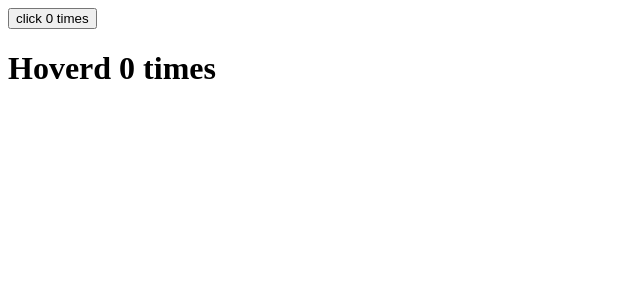
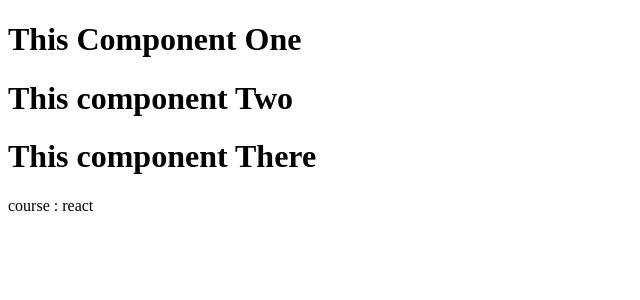
Before and after one commit to Ryuuutaaa/react-udemy, a React (Vite) app: page / in a window 1280 px wide. Shown: the top 300 px of the page, without its empty margins (0-640 px from the left). Built offline with nearby package versions, Linux system fonts and the light colour scheme.

Commit message:
props darling

```diff
--- a/src/App.jsx
+++ b/src/App.jsx
@@ -1,28 +1,10 @@
-import ClickCounterByRP from "./components/ClickCounterByRP";
-import Counter from "./components/Counter";
-import HoverCounterByRP from "./components/HoverCounterByRP";
+import ComponentOne from "./components/ComponentOne";
 
 function App() {
   return (
     <>
       <div>
-        <Counter>
-          {(counter, handleIncrement) => (
-            <ClickCounterByRP
-              counter={counter}
-              handleIncrement={handleIncrement}
-            />
-          )}
-        </Counter>
-
-        <Counter>
-          {(counter, handleIncrement) => (
-            <HoverCounterByRP
-              counter={counter}
-              handleIncrement={handleIncrement}
-            />
-          )}
-        </Counter>
+        <ComponentOne course="react" />
       </div>
     </>
   );
--- /dev/null
+++ b/src/components/ComponentOne.jsx
@@ -0,0 +1,13 @@
+import React from "react";
+import ComponentTwo from "./ComponentTwo";
+
+const ComponentOne = ({ course }) => {
+  return (
+    <div>
+      <h1>This Component One</h1>
+      <ComponentTwo course={course} />
+    </div>
+  );
+};
+
+export default ComponentOne;
--- /dev/null
+++ b/src/components/ComponentTheree.jsx
@@ -0,0 +1,12 @@
+import React from "react";
+
+const ComponentTheree = ({ course }) => {
+  return (
+    <div>
+      <h1>This component There</h1>
+      course : {course}
+    </div>
+  );
+};
+
+export default ComponentTheree;
--- /dev/null
+++ b/src/components/ComponentTwo.jsx
@@ -0,0 +1,13 @@
+import React from "react";
+import ComponentTheree from "./ComponentTheree";
+
+const ComponentTwo = ({ course }) => {
+  return (
+    <div>
+      <h1>This component Two</h1>
+      <ComponentTheree course={course} />
+    </div>
+  );
+};
+
+export default ComponentTwo;
```
